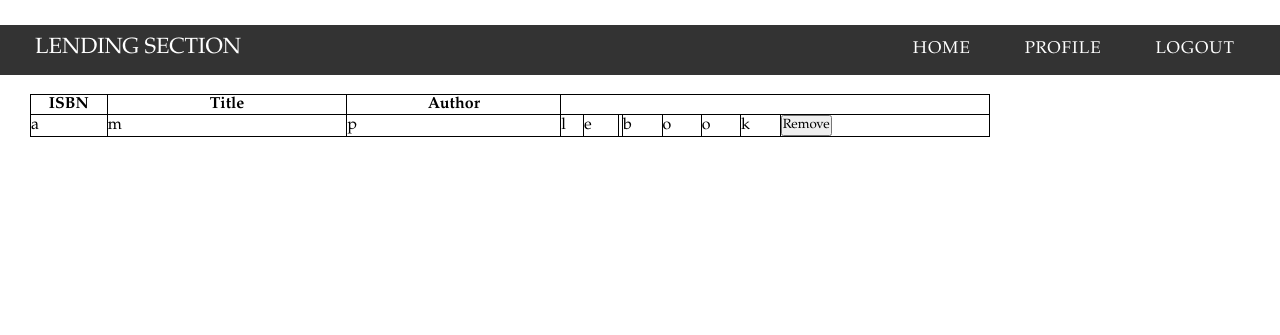
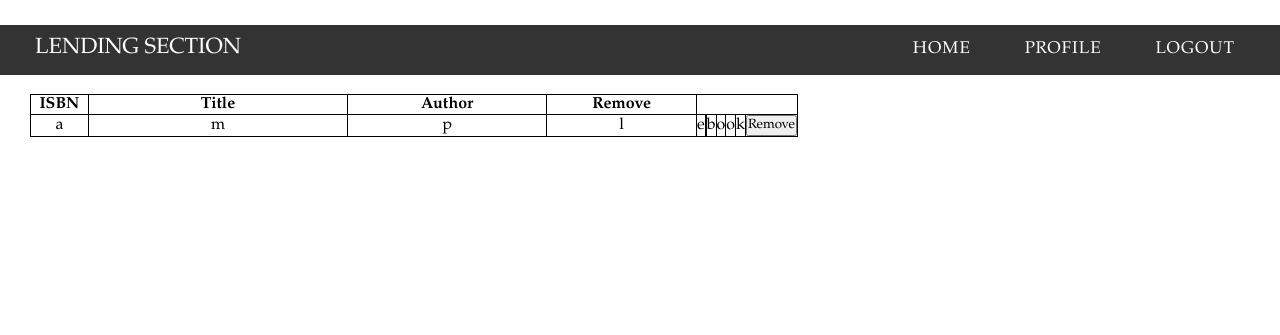
Before and after one commit to Sudarshan-Kulkarni/BookShelf_DBMS, a Flask app: template app/templates/remove_lent_book.html in a window 1280 px wide. Shown: the top 335 px of the page. Run offline with Flask 2, Linux system fonts and the light colour scheme; the template is opened without the code that fills it: most values are stand-ins (such as "Sample title", 1, 10 or a date in 2020).

Commit message:
lending and reading section restructure,remove a book function done.

```diff
--- a/app/routes.py
+++ b/app/routes.py
@@ -132,7 +132,7 @@ def verify_the_book():
 
 
 
-@app.route('/remove_lent_book')
+@app.route('/remove_lent_book', methods = ['POST','GET'])
 
 def remove_old_book():
     if request.method=='POST':
--- a/app/templates/remove_lent_book.html
+++ b/app/templates/remove_lent_book.html
@@ -80,23 +80,34 @@
                 text-align:center;
             }
 
+            td
+            {
+                text-align:center;
+            }
+
             table.a
             {
                 table-layout: auto;
-                width:75%;
+                width:60%;
                 margin-left: 30px;
 
             }
 
             .b
             {
-                width:25%;
+                width:40%;
             }
 
             .c
             {
                 width:8%;
             }
+
+            .aut
+            {
+                width:30%;
+            }
+
 
         </style>
     </head>
@@ -119,7 +130,8 @@
                 <tr>
                 <th class="c">ISBN</th>
                 <th class="b">Title</th>
-                <th>Author</th>
+                <th class = "aut">Author</th>
+                <th class = "aut">Remove</th>
                 </tr>
                 {% for book in removable_books %}
                     {% set id = book[0] %}
```
Also changed, not shown: bookshelf_database.db.
